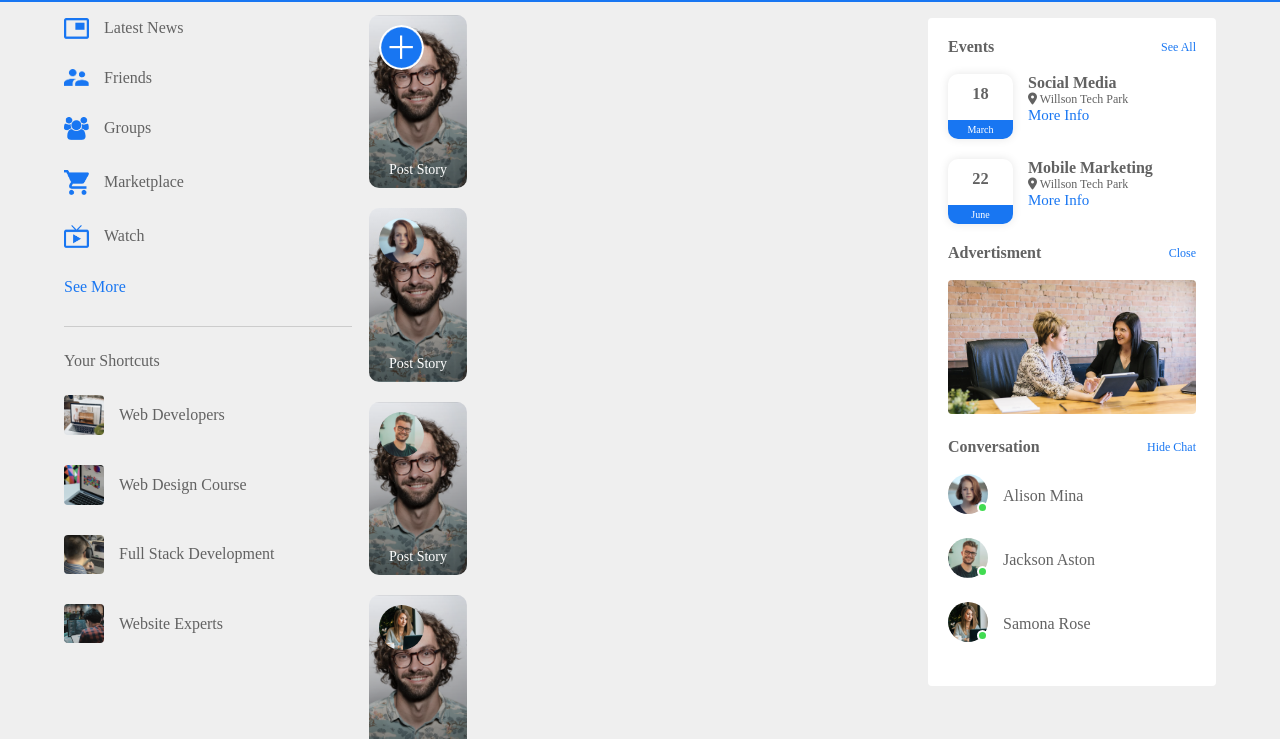
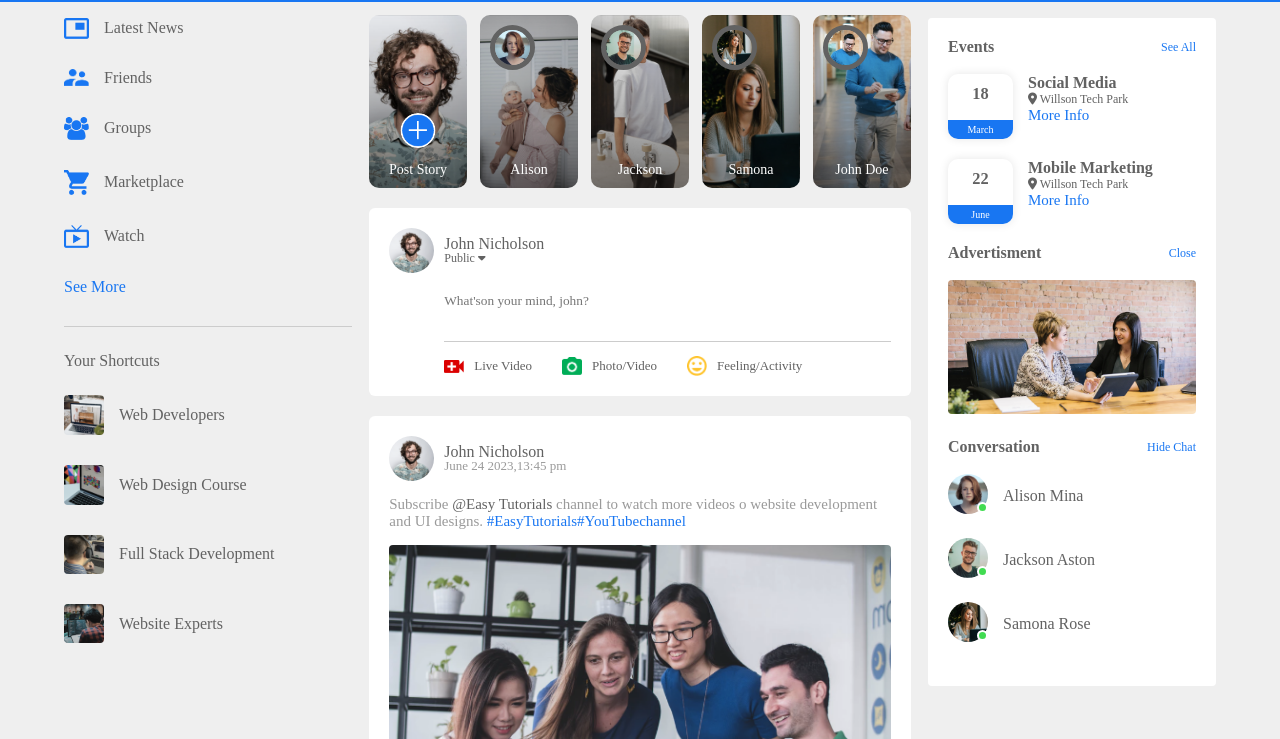
Before and after one commit to akshai-7/socialbook, a plain HTML site: page index.html in a window 1280 px wide. Shown: the part 52-791 px from the top of the page. Drawn offline with Linux system fonts and the light colour scheme.

Commit message:
second commit

```diff
--- a/index.html
+++ b/index.html
@@ -52,35 +52,57 @@
     <!--main-content -->
         <div class="main-content">
             <div class="story-gallery">
-                <div class="story">
+                <div class="story story1">
                     <img src="images/upload.png">
                     <p>Post Story</p>
                 </div>
-            </div>
-            <div class="story-gallery">
-                <div class="story">
+                <div class="story story2">
                     <img src="images/member-1.png">
-                    <p>Post Story</p>
+                    <p>Alison</p>
+                </div>
+                <div class="story story3">
+                    <img src="images/member-2.png">
+                    <p>Jackson</p>
+                </div>
+                <div class="story story4">
+                    <img src="images/member-3.png">
+                    <p>Samona</p>
+                </div>
+                <div class="story story5">
+                    <img src="images/member-4.png">
+                    <p>John Doe</p>
                 </div>
             </div>
-            <div class="story-gallery">
-                <div class="story">
-                    <img src="images/member-2.png">
-                    <p>Post Story</p>
+
+            <div class="write-post-container">
+                <div class="user-profile">
+                    <img src="images/profile-pic.png" alt="">
+                    <div>
+                        <p>John Nicholson</p>
+                        <small>Public <i class="fa-solid fa-caret-down"></i></small>
+                    </div>
+                </div>
+                <div class="post-input-container">
+                    <textarea rows="3" placeholder="What'son your mind, john?"></textarea>
+                    <div class="add-post-links">
+                        <a href="#"><img src="images/live-video.png">Live Video</a>
+                        <a href="#"><img src="images/photo.png">Photo/Video</a>
+                        <a href="#"><img src="images/feeling.png">Feeling/Activity</a>
+                    </div>
                 </div>
             </div>
-            <div class="story-gallery">
-                <div class="story">
-                    <img src="images/member-3.png">
-                    <p>Post Story</p>
+            <div class="post-container">
+                <div class="user-profile">
+                    <img src="images/profile-pic.png" alt="">
+                    <div>
+                        <p>John Nicholson</p>
+                        <span>June 24 2023,13:45 pm</span>
+                    </div>
                 </div>
+                <p class="post-text">Subscribe <span>@Easy Tutorials</span> channel to watch more videos o website development and UI designs. <a href="#">#EasyTutorials</a><a href="#">#YouTubechannel</a></p>
+                <img src="images/feed-image-1.png" class="post-img">
             </div>
-            <div class="story-gallery">
-                <div class="story">
-                    <img src="images/member-4.png">
-                    <p>Post Story</p>
-                </div>
-            </div>
+
         </div>
 
     <!--right-sidebar -->
--- a/style.css
+++ b/style.css
@@ -224,7 +224,7 @@ nav {
   border-radius: 50%;
   top: 10px;
   left: 10px;
-  border-radius: 5px solid #626262;
+  border: 5px solid #626262;
 }
 .story p {
   position: absolute;
@@ -234,3 +234,111 @@ nav {
   color: #fff;
   font-size: 14px;
 }
+.story1 {
+  background-image: linear-gradient(transparent, rgba(0, 0, 0, 0.5)),
+    url(images/status-1.png);
+}
+.story2 {
+  background-image: linear-gradient(transparent, rgba(0, 0, 0, 0.5)),
+    url(images/status-2.png);
+}
+.story3 {
+  background-image: linear-gradient(transparent, rgba(0, 0, 0, 0.5)),
+    url(images/status-3.png);
+}
+.story4 {
+  background-image: linear-gradient(transparent, rgba(0, 0, 0, 0.5)),
+    url(images/status-4.png);
+}
+.story5 {
+  background-image: linear-gradient(transparent, rgba(0, 0, 0, 0.5)),
+    url(images/status-5.png);
+}
+.story.story1 img {
+  top: unset;
+  left: 50%;
+  bottom: 40px;
+  transform: translate(-50%);
+  border: 0;
+  width: 35px;
+}
+.write-post-container {
+  width: 100%;
+  background: white;
+  border-radius: 6px;
+  padding: 20px;
+  color: #626262;
+}
+.user-profile {
+  display: flex;
+  align-items: center;
+}
+.user-profile img {
+  width: 45px;
+  border-radius: 50%;
+  margin-right: 10px;
+}
+.user-profile p {
+  margin-bottom: -5px;
+  font-weight: 500;
+  color: #626262;
+}
+.user-profile small {
+  font-size: 12px;
+}
+.post-input-container {
+  padding-left: 55px;
+  padding-top: 20px;
+}
+.post-input-container textarea {
+  width: 100%;
+  border: 0;
+  outline: 0;
+  border-bottom: 1px solid #ccc;
+  background: transparent;
+  resize: none;
+}
+.add-post-links {
+  display: flex;
+  margin-top: 10px;
+}
+.add-post-links a {
+  display: flex;
+  align-items: center;
+  color: #626262;
+  margin-right: 30px;
+  font-size: 13px;
+}
+.add-post-links a img {
+  width: 20px;
+  margin-right: 10px;
+}
+.post-container {
+  width: 100%;
+  background: white;
+  border-radius: 6px;
+  padding: 20px;
+  color: #626262;
+  margin: 20px 0;
+}
+.user-profile span {
+  font-size: 13px;
+  color: #9a9a9a;
+}
+.post-text {
+  color: #9a9a9a;
+  margin: 15px 0;
+  font-size: 15px;
+}
+.post-text span {
+  color: #626262;
+  font-weight: 500;
+}
+.post-text a {
+  color: #1876f2;
+}
+.post-img {
+  width: 100%;
+  border-radius: 4px;
+  margin-bottom: 5px;
+}
```
